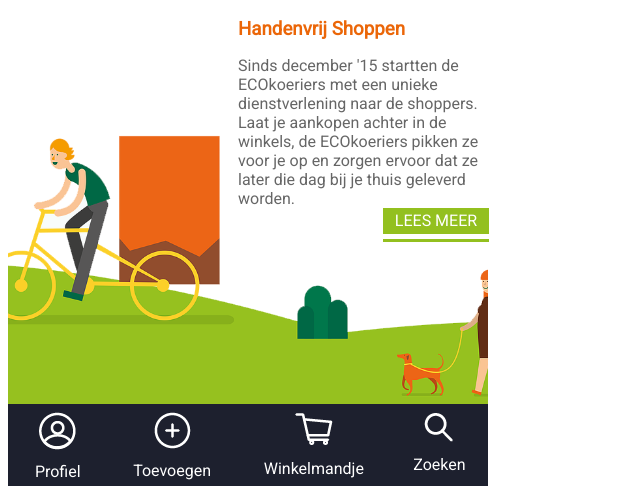
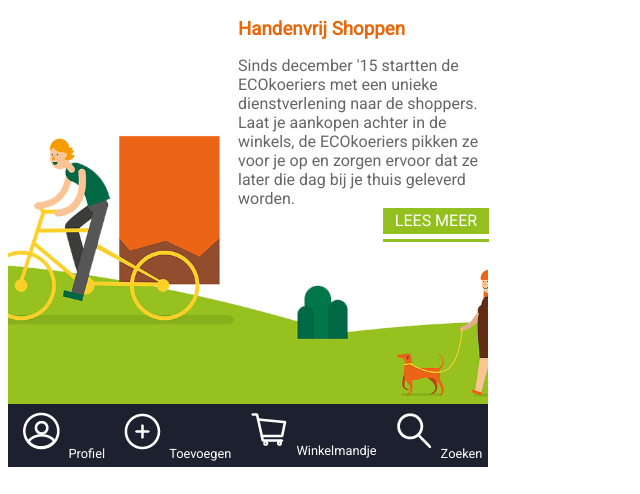
Before and after one commit to lisalepaige/EcoFlavor, a PHP site: page / in a window 1280 px wide. Shown: the part 749-1243 px from the top of the page, without its empty margins (0-640 px from the left). After the commit the page ends 1216 px from the top, so only its background shows below. Run offline with PHP 8.4, Linux system fonts and the light colour scheme.

Commit message:
nav style

```diff
--- a/css/style.css
+++ b/css/style.css
@@ -18,12 +18,15 @@ header
     display: flex;
     flex-direction: row;
     justify-content: space-around;
+
 }
 
 .nav__item a
 {
     text-decoration: none;
     color: white;
+    font-family: 'Roboto';
+    font-size: 0.8em;
 }
 
 .nav__item
```
Also changed, not shown: images/kar.png, images/toevoegen.png, images/zoeken.png.
